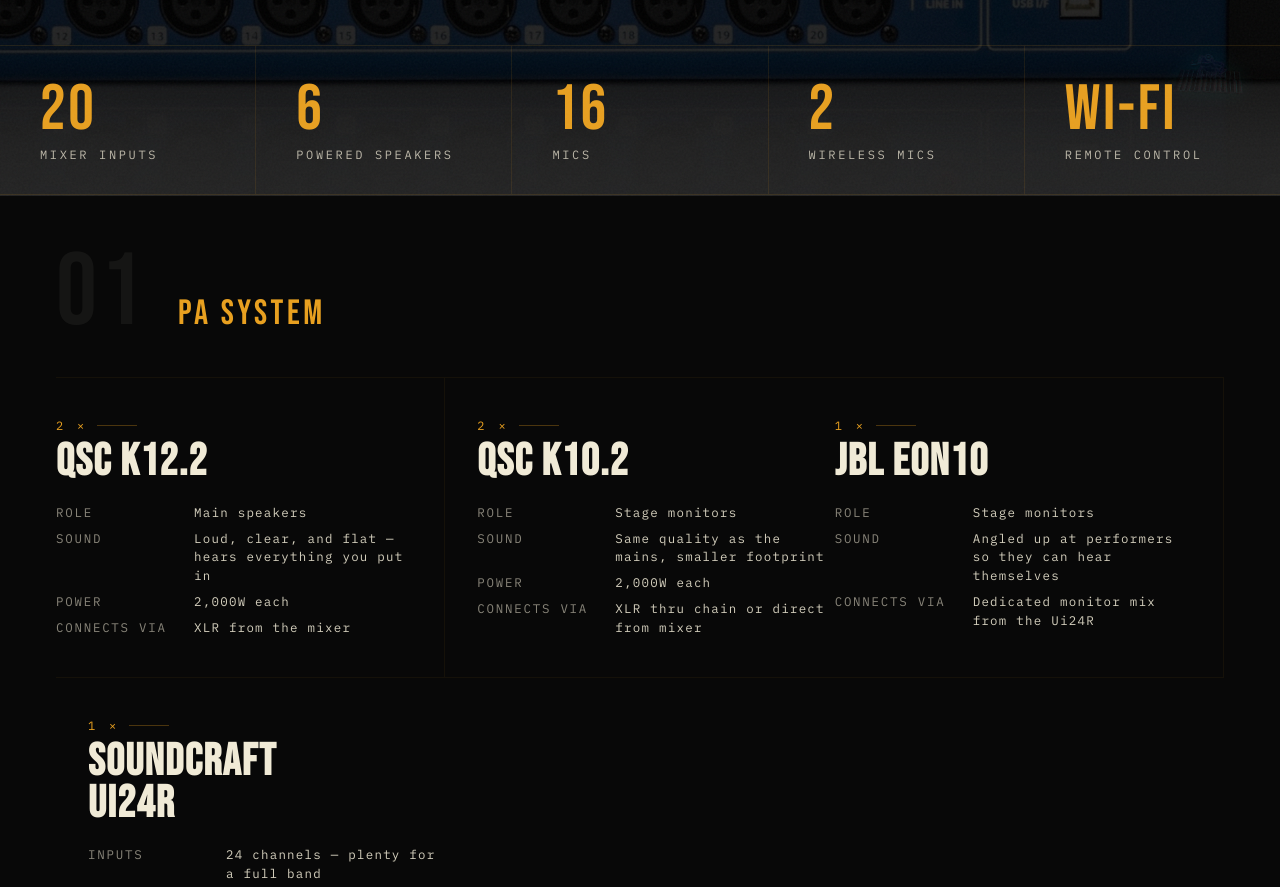
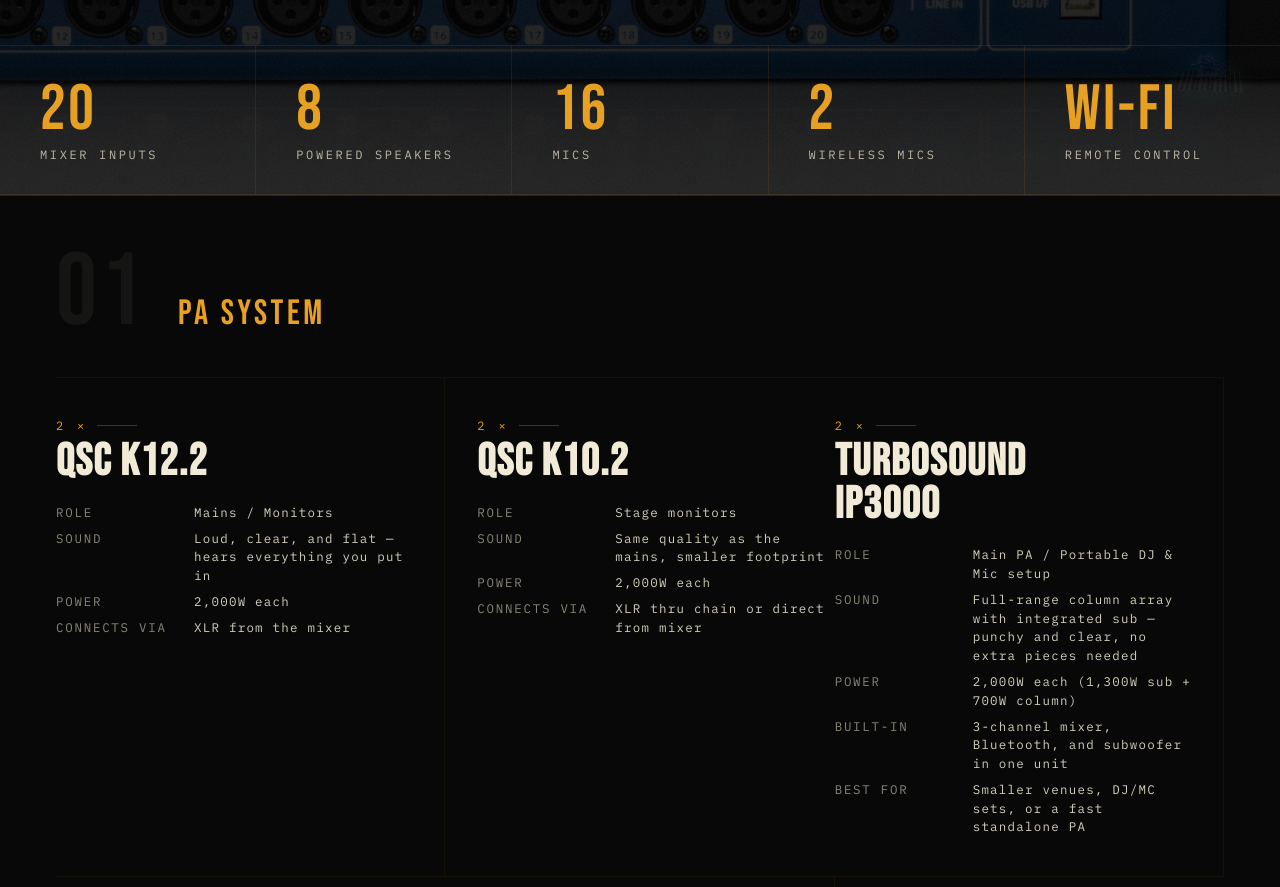
Before and after one commit to stefanturk/steezysound_website, a plain HTML site: page rig.html in a window 1280 px wide. Shown: the part 604-1491 px from the top of the page. Drawn offline with Linux system fonts and the light colour scheme.

Commit message:
Rig: add Turbosound iP3000 ×2, update K12.2 role to Mains/Monitors, bump speaker count to 8

```diff
--- a/rig.html
+++ b/rig.html
@@ -287,7 +287,7 @@
         <span class="stat-label">Mixer Inputs</span>
       </div>
       <div class="stat">
-        <span class="stat-num">6</span>
+        <span class="stat-num">8</span>
         <span class="stat-label">Powered Speakers</span>
       </div>
       <div class="stat">
@@ -316,7 +316,7 @@
           <p class="gear-count">2 ×</p>
           <h2 class="gear-name">QSC K12.2</h2>
           <div class="gear-specs">
-            <div class="spec-row"><span class="spec-key">Role</span><span class="spec-val">Main speakers</span></div>
+            <div class="spec-row"><span class="spec-key">Role</span><span class="spec-val">Mains / Monitors</span></div>
             <div class="spec-row"><span class="spec-key">Sound</span><span class="spec-val">Loud, clear, and flat — hears everything you put in</span></div>
             <div class="spec-row"><span class="spec-key">Power</span><span class="spec-val">2,000W each</span></div>
             <div class="spec-row"><span class="spec-key">Connects via</span><span class="spec-val">XLR from the mixer</span></div>
@@ -331,6 +331,18 @@
             <div class="spec-row"><span class="spec-key">Sound</span><span class="spec-val">Same quality as the mains, smaller footprint</span></div>
             <div class="spec-row"><span class="spec-key">Power</span><span class="spec-val">2,000W each</span></div>
             <div class="spec-row"><span class="spec-key">Connects via</span><span class="spec-val">XLR thru chain or direct from mixer</span></div>
+          </div>
+        </div>
+
+        <div class="gear-item">
+          <p class="gear-count">2 ×</p>
+          <h2 class="gear-name">Turbosound<br>iP3000</h2>
+          <div class="gear-specs">
+            <div class="spec-row"><span class="spec-key">Role</span><span class="spec-val">Main PA / Portable DJ &amp; Mic setup</span></div>
+            <div class="spec-row"><span class="spec-key">Sound</span><span class="spec-val">Full-range column array with integrated sub — punchy and clear, no extra pieces needed</span></div>
+            <div class="spec-row"><span class="spec-key">Power</span><span class="spec-val">2,000W each (1,300W sub + 700W column)</span></div>
+            <div class="spec-row"><span class="spec-key">Built-in</span><span class="spec-val">3-channel mixer, Bluetooth, and subwoofer in one unit</span></div>
+            <div class="spec-row"><span class="spec-key">Best for</span><span class="spec-val">Smaller venues, DJ/MC sets, or a fast standalone PA</span></div>
           </div>
         </div>
 
```
